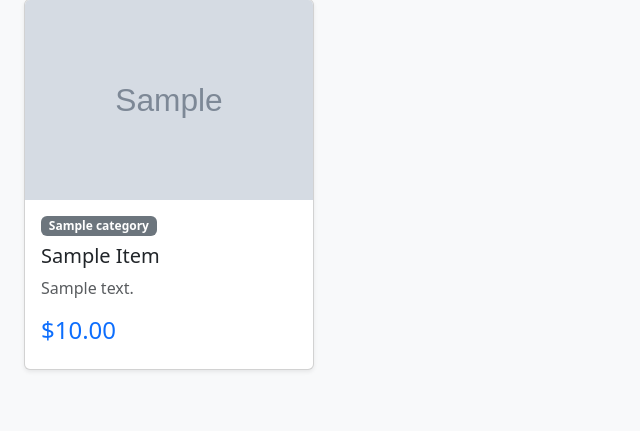
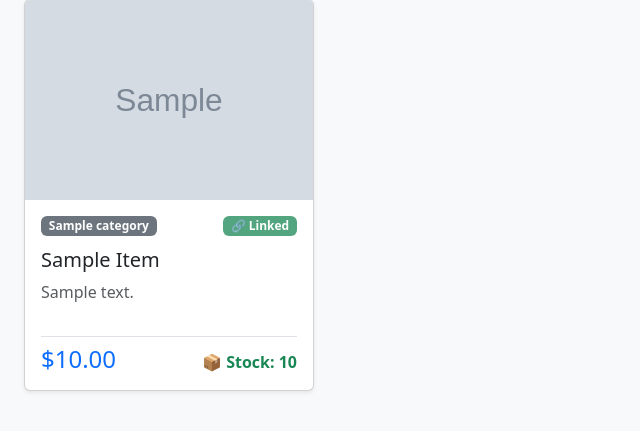
Before and after one commit to Gh-Yeh/wehbegroup, a Django app: page /1/ in a window 1280 px wide. Shown: the part 225-656 px from the top of the page, without its empty margins (0-640 px from the left). Run offline with Django 5.2, Linux system fonts and the light colour scheme; tables that the repository leaves empty hold one stand-in row (values such as "Sample post"); grey boxes marked "Sample" are stand-in pictures.

Commit message:
Phase 2: Completed POS system Next Phase 3

```diff
--- a/catalog/models.py
+++ b/catalog/models.py
@@ -19,8 +19,11 @@ class Item(models.Model):
     price = models.DecimalField(max_digits=10, decimal_places=2)
     image = models.ImageField(upload_to="products/", blank=True, null=True)
 
+    # --- PHASE 3: INVENTORY ENGINE FIELDS ---
+    barcode = models.CharField(max_length=100, blank=True, null=True, unique=True)
+    stock_quantity = models.IntegerField(default=0)
+
     class Meta:
-        # --- THE CHANGE IS HERE ---
         # Now we include 'description' in the uniqueness check.
         # This allows same Name + Category, as long as Description is different.
         unique_together = ("category", "name", "description")
--- a/catalog/templates/catalog/category_list.html
+++ b/catalog/templates/catalog/category_list.html
@@ -23,7 +23,7 @@
           {% if user.is_authenticated %}
 
             {% if is_ordering %}
-            <a href="{% url 'checkout' %}" class="btn btn-success px-5 py-2 fw-bold me-5 fs-5 shadow-sm">💾 Save Ticket</a>
+            <a href="{% url 'checkout' %}" class="btn btn-success px-4 py-2 fw-bold me-5 fs-5 shadow-sm">💾 Save Ticket</a>
             <a href="{% url 'toggle_order_mode' %}" class="btn btn-danger px-4 py-2 fw-bold fs-5 shadow-sm">✖ Close Ticket</a>
             {% else %}
             <a href="{% url 'toggle_order_mode' %}" class="btn btn-primary px-4 py-2 fw-bold fs-5 shadow-sm">🛒 Open New Ticket</a>
--- a/catalog/templates/catalog/item_list.html
+++ b/catalog/templates/catalog/item_list.html
@@ -120,7 +120,7 @@
 
                 <div class="card-body d-flex flex-column">
                   {% if user.is_authenticated %}
-                  <div class="mb-2">
+                  <div class="mb-3">
                     {% if is_ordering %}
                     <button
                       type="button"
@@ -140,14 +140,28 @@
                   </div>
                   {% endif %}
 
-                  <span class="badge bg-secondary mb-2 align-self-start">{{ item.category.name }}</span>
+                  <div class="d-flex justify-content-between align-items-center mb-2">
+                    <span class="badge bg-secondary">{{ item.category.name }}</span>
+                    {% if item.barcode %}
+                      <span class="badge bg-success bg-opacity-75" title="Barcode: {{ item.barcode }}">🔗 Linked</span>
+                    {% else %}
+                      <span class="badge bg-warning text-dark shadow-sm">⚠️ Needs Scan</span>
+                    {% endif %}
+                  </div>
 
-                  <h5 class="card-title">{{ item.name|title }}</h5>
+                  <h5 class="card-title mt-1">{{ item.name|title }}</h5>
 
                   <p class="card-text text-muted flex-grow-1">
                     {{ item.description }}
                   </p>
-                  <h4 class="text-primary">${{ item.price }}</h4>
+
+                  <div class="d-flex justify-content-between align-items-end mt-3 border-top pt-2">
+                    <h4 class="text-primary mb-0">${{ item.price }}</h4>
+                    <span class="fw-bold {% if item.stock_quantity > 0 %}text-success{% else %}text-danger{% endif %} fs-6">
+                      📦 Stock: {{ item.stock_quantity }}
+                    </span>
+                  </div>
+
                 </div>
               </div>
             </div>
@@ -167,6 +181,9 @@
                       <img src="{{ item.image.url }}" style="height: 150px; object-fit: contain; margin-bottom: 15px;" />
                       {% endif %}
                       <p class="text-muted">{{ item.description }}</p>
+
+                      <h6 class="text-muted mb-3">Available Stock: {{ item.stock_quantity }}</h6>
+
                       <h3 class="text-primary mb-4">${{ item.price }}</h3>
                       <div class="mb-3 p-3 bg-light rounded">
                         <label class="form-label fw-bold">Quantity Needed:</label>
```
Also changed, not shown: catalog/admin.py (+18 -2 lines), catalog/forms.py (+24 -6 lines), catalog/migrations/0006_item_barcode_item_stock_quantity.py (added), 1 other file.
